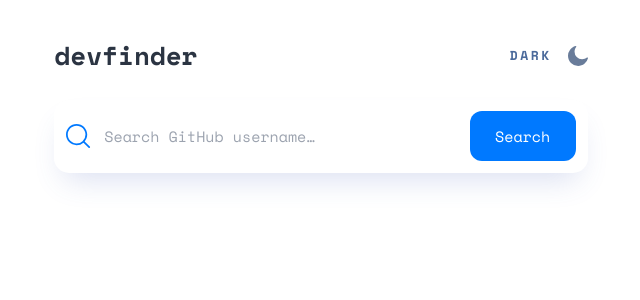
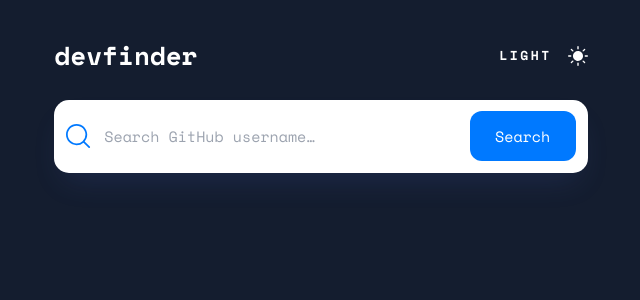
Before and after one commit to ronnypdev/Github-search-user-app, a React (Vite) app: page / in a window 1280 px wide. Both pictures are taken after a click on the element "DARK". Shown: the top 300 px of the page, without its empty margins (319-959 px from the left). Built offline with nearby package versions, Linux system fonts and the light colour scheme.

Commit message:
Implemented dark mode for home page

```diff
--- a/src/App.tsx
+++ b/src/App.tsx
@@ -1,18 +1,32 @@
 import { useState } from "react";
-import Form from "./components/Form"
-import MoonIcon from "./components/icons/MoonIcon"
+import Form from "./components/Form";
+import MoonIcon from "./components/icons/MoonIcon";
+import SunIcon from "./components/icons/SunIcon";
 
 function App() {
   const [darkMode, setDarkMode] = useState<boolean>(false);
 
+  function toggleMode() {
+    setDarkMode(prevDarkMode => !prevDarkMode)
+  }
+
   return (
-    <main className="h-full flex justify-center items-start">
+    <main className={`h-full flex justify-center items-start ${darkMode ? "bg-black" : "bg-white" }`}>
       <div className="max-container md:w-5/12">
         <header className="flex justify-between items-center my-9">
-          <h1 className="heading-1">devfinder</h1>
-          <div className="flex justify-center items-center gap-4 cursor-pointer">
-            <h4 className="heading-4 uppercase font-bold tracking-[2.5px] hover:text-black">dark</h4>
-            <MoonIcon fillColor="#697C9A"/>
+          <h1 className={`${darkMode ? "heading-1-white" : "heading-1"}`}>devfinder</h1>
+          <div className="flex justify-center items-center gap-4 cursor-pointer" onClick={toggleMode}>
+            {darkMode ? (
+              <>
+                <h4 className="heading-4-white uppercase font-bold tracking-[2.5px] hover:text-white">light</h4>
+                <SunIcon fillColor="#FFFFFF" />
+              </>
+            ) : (
+              <>
+                <h4 className="heading-4 uppercase font-bold tracking-[2.5px] hover:text-black">dark</h4>
+                <MoonIcon fillColor="#697C9A" />
+              </>
+            )}
           </div>
         </header>
         <Form toogleDarkMode={darkMode} />
--- a/src/components/icons/SunIcon.tsx
+++ b/src/components/icons/SunIcon.tsx
@@ -7,7 +7,7 @@ export default function SunIcon({fillColor}: MoonIconProps) {
     <>
       <svg width="20" height="20" xmlns="http://www.w3.org/2000/svg">
         <g fill={fillColor} fillRule="nonzero">
-          <path d="M13.545 6.455c-.9-.9-2.17-1.481-3.545-1.481a4.934 4.934 0 00-3.545 1.481c-.9.9-1.481 2.17-1.481 3.545 0 1.376.582 2.646 1.481 3.545.9.9 2.17 1.481 3.545 1.481a4.934 4.934 0 003.545-1.481c.9-.9 1.481-2.17 1.481-3.545a4.934 4.934 0 00-1.481-3.545zM10 3.413a.7.7 0 00.688-.688V.688A.7.7 0 0010 0a.7.7 0 00-.688.688v2.037a.7.7 0 00.688.688zM15.635 5.344l1.455-1.455a.67.67 0 000-.952.67.67 0 00-.952 0l-1.455 1.455a.67.67 0 000 .952c.238.264.66.264.952 0zM19.312 9.312h-2.037a.7.7 0 00-.688.688.7.7 0 00.688.688h2.037A.7.7 0 0020 10a.7.7 0 00-.688-.688zM15.608 14.656a.67.67 0 00-.952 0 .67.67 0 000 .952l1.455 1.455a.67.67 0 00.952 0 .67.67 0 000-.952l-1.455-1.455zM10 16.587a.7.7 0 00-.688.688v2.037A.7.7 0 0010 20a.7.7 0 00.688-.688v-2.037a.7.7 0 00-.688-.688zM4.365 14.656L2.91 16.111a.67.67 0 000 .952.67.67 0 00.952 0l1.455-1.455a.67.67 0 000-.952c-.238-.264-.66-.264-.952 0zM3.413 10a.7.7 0 00-.688-.688H.688A.7.7 0 000 10a.7.7 0 00.688.688h2.037A.7.7 0 003.413 10zM4.365 5.344a.67.67 0 00.952 0 .67.67 0 000-.952L3.862 2.937a.67.67 0 00-.952 0 .67.67 0 000 .952l1.455 1.455z" />
+          <path d="M13.545 6.455c-.9-.9-2.17-1.481-3.545-1.481a4.934 4.934 0 00-3.545 1.481c-.9.9-1.481 2.17-1.481 3.545 0 1.376.582 2.646 1.481 3.545.9.9 2.17 1.481 3.545 1.481a4.934 4.934 0 003.545-1.481c.9-.9 1.481-2.17 1.481-3.545a4.934 4.934 0 00-1.481-3.545zM10 3.413a.7.7 0 00.688-.688V.688A.7.7 0 0010 0a.7.7 0 00-.688.688v2.037a.7.7 0 00.688.688zM15.635 5.344l1.455-1.455a.67.67 0 000-.952.67.67 0 00-.952 0l-1.455 1.455a.67.67 0 000 .952c.238.264.66.264.952 0zM19.312 9.312h-2.037a.7.7 0 00-.688.688.7.7 0 00.688.688h2.037A.7.7 0 0020 10a.7.7 0 00-.688-.688zM15.608 14.656a.67.67 0 00-.952 0 .67.67 0 000 .952l1.455 1.455a.67.67 0 00.952 0 .67.67 0 000-.952l-1.455-1.455zM10 16.587a.7.7 0 00-.688.688v2.037A.7.7 0 0010 20a.7.7 0 00.688-.688v-2.037a.7.7 0 00-.688-.688zM4.365 14.656L2.91 16.111a.67.67 0 000 .952.67.67 0 00.952 0l1.455-1.455a.67.67 0 000-.952c-.238-.264-.66-.264-.952 0zM3.413 10a.7.7 0 00-.688-.688H.688A.7.7 0 000 10a.7.7 0 00.688.688h2.037A.7.7 0 003.413 10zM4.365 5.344a.67.67 0 00.952 0 .67.67 0 000-.952L3.862 2.937a.67.67 0 00-.952 0 .67.67 0 000 .952l1.455 1.455z" className="hover:fill-white" />
         </g>
       </svg>
     </>
--- a/src/index.css
+++ b/src/index.css
@@ -46,6 +46,10 @@ body {
   @apply text-[26px] font-SpaceMono text-matteBlack font-bold leading-normal
 }
 
+.heading-1-white {
+  @apply text-[26px] font-SpaceMono text-white font-bold leading-normal
+}
+
 .heading-2 {
   @apply text-[22px] font-SpaceMono text-matteBlack font-bold leading-normal
 }
@@ -56,6 +60,10 @@ body {
 
 .heading-4 {
   @apply text-[13px] font-SpaceMono text-darkGray leading-normal
+}
+
+.heading-4-white {
+  @apply text-[13px] font-SpaceMono text-white leading-normal
 }
 
 .paragraph-text {
--- a/tailwind.config.js
+++ b/tailwind.config.js
@@ -24,7 +24,8 @@ export default {
       },
       boxShadow: {
         'paleWhite': '0px 16px 30px -10px rgba(70, 96, 187, 0.20)'
-      }
+      },
+      darkMode: "selector",
     },
   },
   plugins: [],
```
